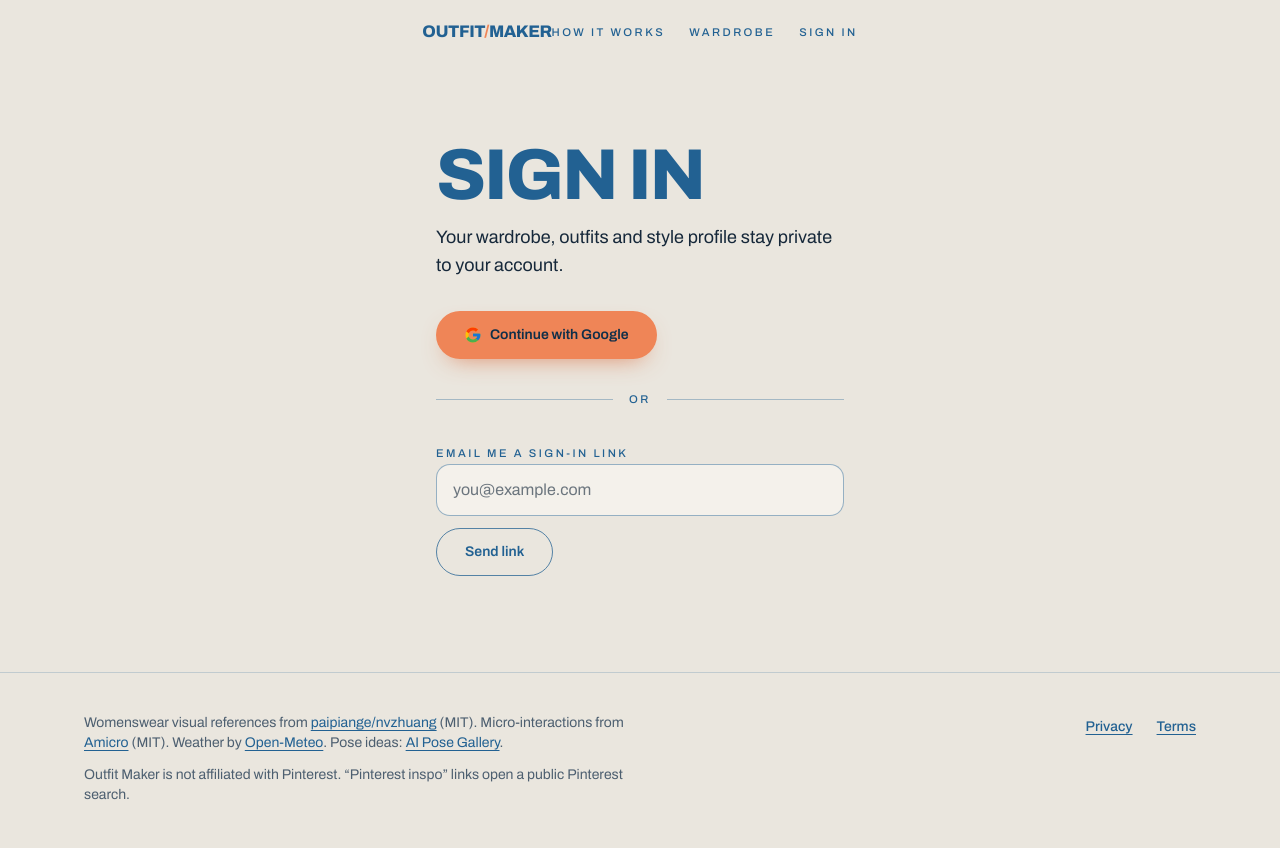
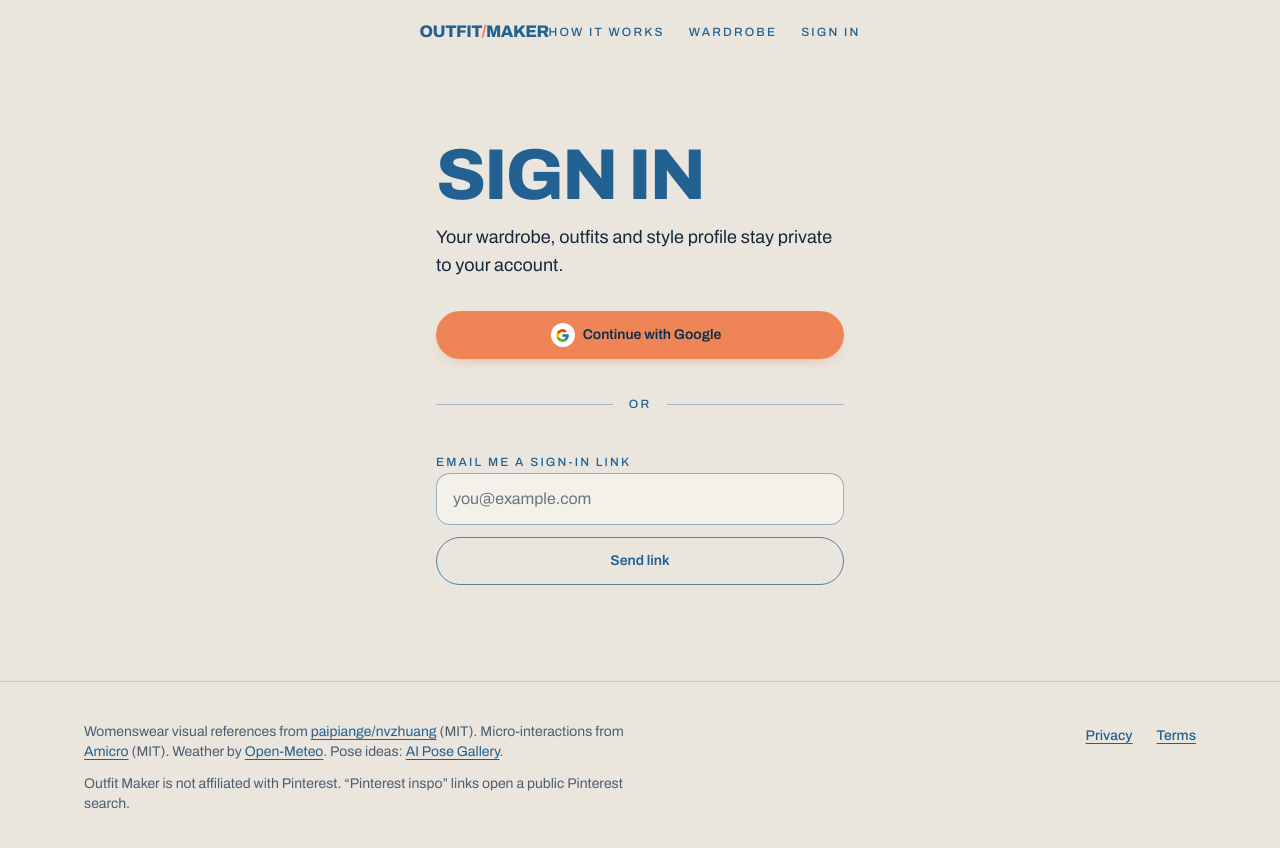
Before and after one commit to velvetthunder15/outfit-maker, a Next.js app: page /login in a window 1280 px wide. Shown: the top 848 px of the page. Built offline with nearby package versions, Linux system fonts and the light colour scheme; no server answers.

Commit message:
Polish: Google mark chip, login widths, nav label size

```diff
--- a/src/app/(public)/login/magic-link.tsx
+++ b/src/app/(public)/login/magic-link.tsx
@@ -26,7 +26,7 @@ export function MagicLinkForm({ next }: { next: string }) {
     >
       <label htmlFor="email" className="nav-label text-blue">Email me a sign-in link</label>
       <input id="email" type="email" required autoComplete="email" placeholder="you@example.com" value={email} onChange={(e) => setEmail(e.target.value)} className="field" />
-      <MagneticButton type="submit" variant="ghost" disabled={state === "sending"}>
+      <MagneticButton type="submit" variant="ghost" className="w-full" disabled={state === "sending"}>
         {state === "sending" ? <BounceDots className="bg-blue" /> : "Send link"}
       </MagneticButton>
       {state === "sent" && <p className="text-sm text-blue" role="status">Check your inbox for the sign-in link.</p>}
--- a/src/app/(public)/login/page.tsx
+++ b/src/app/(public)/login/page.tsx
@@ -23,9 +23,9 @@ export default async function Login({ searchParams }: { searchParams: Promise<{
         </p>
       )}
       <div className="mt-8">
-        <GoogleButton next={next} />
+        <GoogleButton next={next} full />
       </div>
-      <div className="my-8 flex items-center gap-4 text-blue nav-label">
+      <div className="my-9 flex items-center gap-4 text-blue nav-label">
         <span className="h-px flex-1 bg-blue/35" />or<span className="h-px flex-1 bg-blue/35" />
       </div>
       <MagicLinkForm next={next} />
--- a/src/app/globals.css
+++ b/src/app/globals.css
@@ -78,8 +78,8 @@ a {
   -webkit-text-stroke: 1.5px var(--color-blue);
 }
 .nav-label {
-  font-size: 0.7rem;
-  letter-spacing: 0.22em;
+  font-size: 0.75rem;
+  letter-spacing: 0.18em;
   text-transform: uppercase;
   font-weight: 500;
 }
--- a/src/components/amicro/magnetic-button.tsx
+++ b/src/components/amicro/magnetic-button.tsx
@@ -11,7 +11,7 @@ interface MagneticButtonProps extends Omit<React.ButtonHTMLAttributes<HTMLButton
 }
 
 const variants = {
-  coral: "bg-coral text-blue-ink hover:bg-[#f39469] shadow-[0_10px_24px_-12px_rgba(217,105,58,0.8)]",
+  coral: "bg-coral text-blue-ink hover:bg-[#f39469] shadow-[0_6px_14px_-8px_rgba(217,105,58,0.55)]",
   blue: "bg-blue text-ivory hover:bg-blue-deep shadow-[0_10px_24px_-12px_rgba(23,71,109,0.8)]",
   ghost: "bg-transparent text-blue border-[1.5px] border-blue/75 hover:border-blue hover:bg-blue/5",
 };
--- a/src/components/google-button.tsx
+++ b/src/components/google-button.tsx
@@ -4,7 +4,7 @@ import { createClient } from "@/lib/supabase/client";
 import { MagneticButton } from "./amicro/magnetic-button";
 import { BounceDots } from "./amicro/bounce-dots";
 
-export function GoogleButton({ next = "/style", label = "Continue with Google", variant = "coral" as "coral" | "blue", className = "" }) {
+export function GoogleButton({ next = "/style", label = "Continue with Google", variant = "coral" as "coral" | "blue", className = "", full = false }) {
   const [busy, setBusy] = useState(false);
   const [err, setErr] = useState<string | null>(null);
   const configured = Boolean(process.env.NEXT_PUBLIC_SUPABASE_URL);
@@ -12,6 +12,7 @@ export function GoogleButton({ next = "/style", label = "Continue with Google",
     <div className={className}>
       <MagneticButton
         variant={variant}
+        className={full ? "w-full" : ""}
         disabled={busy || !configured}
         onClick={async () => {
           setBusy(true);
@@ -31,12 +32,12 @@ export function GoogleButton({ next = "/style", label = "Continue with Google",
           <BounceDots className={variant === "coral" ? "bg-blue-ink" : "bg-ivory"} />
         ) : (
           <>
-            <svg width="18" height="18" viewBox="0 0 48 48" aria-hidden>
+            <span className="grid place-items-center h-6 w-6 rounded-full bg-white -ml-2"><svg width="15" height="15" viewBox="0 0 48 48" aria-hidden>
               <path fill="#FFC107" d="M43.6 20.5H42V20H24v8h11.3C33.7 32.7 29.2 36 24 36c-6.6 0-12-5.4-12-12s5.4-12 12-12c3.1 0 5.8 1.2 7.9 3.1l5.7-5.7C34 6.1 29.3 4 24 4 12.9 4 4 12.9 4 24s8.9 20 20 20 20-8.9 20-20c0-1.3-.1-2.4-.4-3.5z" />
               <path fill="#FF3D00" d="m6.3 14.7 6.6 4.8C14.7 15.1 19 12 24 12c3.1 0 5.8 1.2 7.9 3.1l5.7-5.7C34 6.1 29.3 4 24 4 16.3 4 9.7 8.3 6.3 14.7z" />
               <path fill="#4CAF50" d="M24 44c5.2 0 9.9-2 13.4-5.2l-6.2-5.2C29.2 35.1 26.7 36 24 36c-5.2 0-9.6-3.3-11.3-8l-6.5 5C9.5 39.6 16.2 44 24 44z" />
               <path fill="#1976D2" d="M43.6 20.5H42V20H24v8h11.3c-.8 2.2-2.2 4.2-4.1 5.6l6.2 5.2C37 39.2 44 34 44 24c0-1.3-.1-2.4-.4-3.5z" />
-            </svg>
+            </svg></span>
             {label}
           </>
         )}
```
